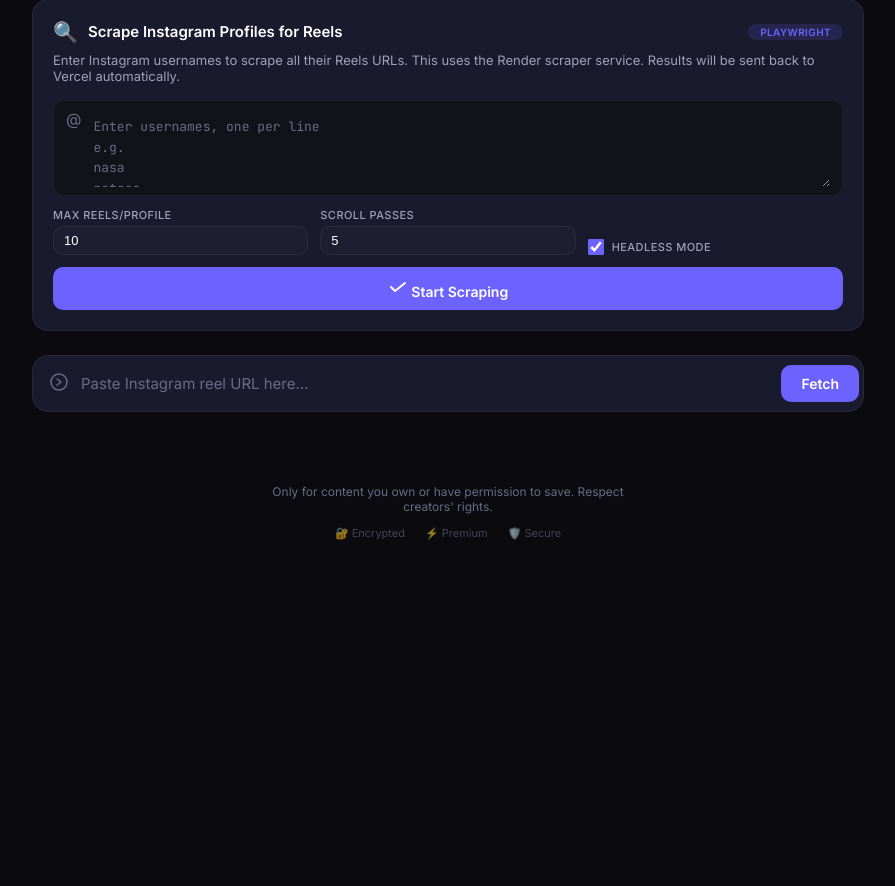
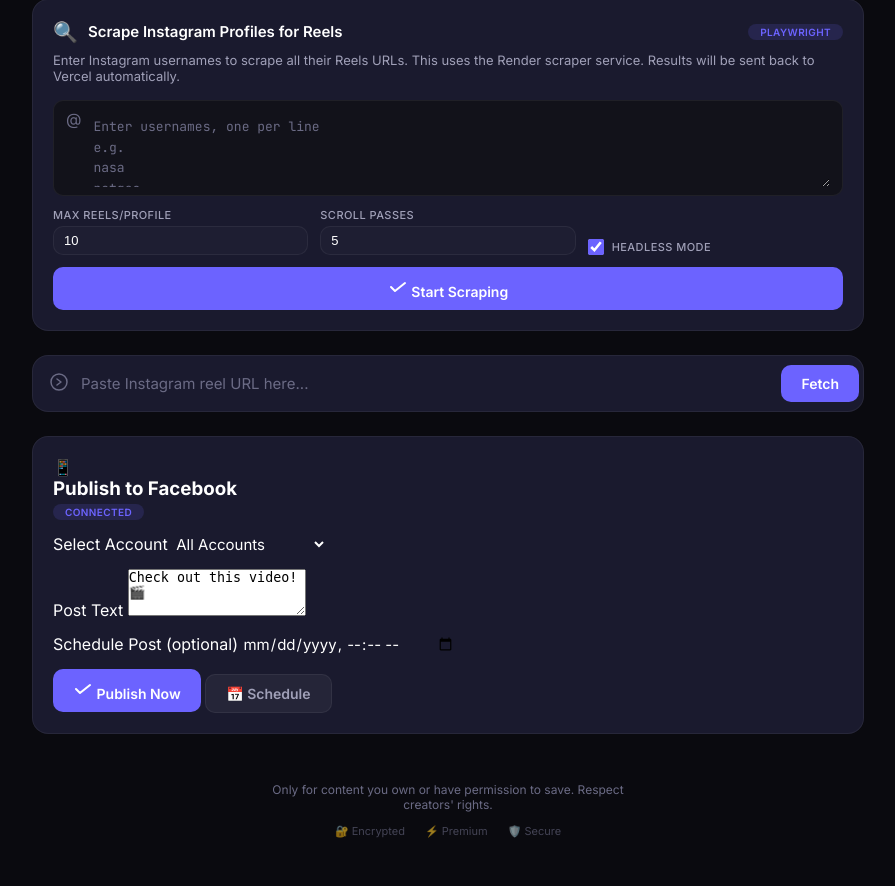
Before and after one commit to Motari2004/fetchgram, a Flask app: page / in a window 1280 px wide. Shown: the part 1095-1981 px from the top of the page, without its empty margins (192-1087 px from the left). Before the commit the page ends 1635 px from the top, so only its background shows below. Run offline with Flask 3, Linux system fonts and the light colour scheme; data that the repository does not hold is empty; some libraries are stand-ins or nearby versions.

Commit message:
Describe what you changed here

```diff
--- a/templates/index.html
+++ b/templates/index.html
@@ -337,7 +337,7 @@
     </div>
 
     <!-- ============ ZERNIO (FACEBOOK) SECTION ============ -->
-    <div id="zernio-section" class="zernio-section premium-card" hidden>
+    <div id="zernio-section" class="zernio-section premium-card">
       <div class="zernio-header">
         <div class="zernio-header-left">
           <span class="zernio-icon">📱</span>
```
